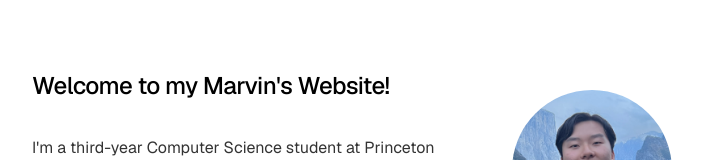
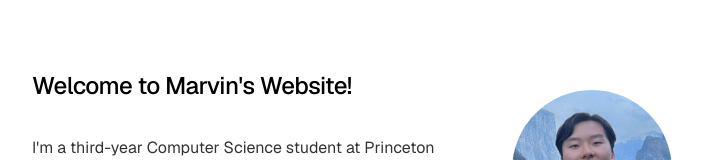
Before and after one commit to marvin-chen/nextfolio-a-simple-next-js-portfolio, a Next.js app: page / in a window 1280 px wide. Shown: the part 124-284 px from the top of the page, without its empty margins (288-991 px from the left). Built offline with nearby package versions, Linux system fonts and the light colour scheme.

Commit message:
minor typo

```diff
--- a/app/page.tsx
+++ b/app/page.tsx
@@ -15,7 +15,7 @@ export default function Page() {
       />
       </a>
       <h1 className="mb-8 text-2xl font-medium tracking-tight">
-        Welcome to my Marvin's Website!
+        Welcome to Marvin's Website!
       </h1>
 
       <div className="prose prose-neutral dark:prose-invert">
```
